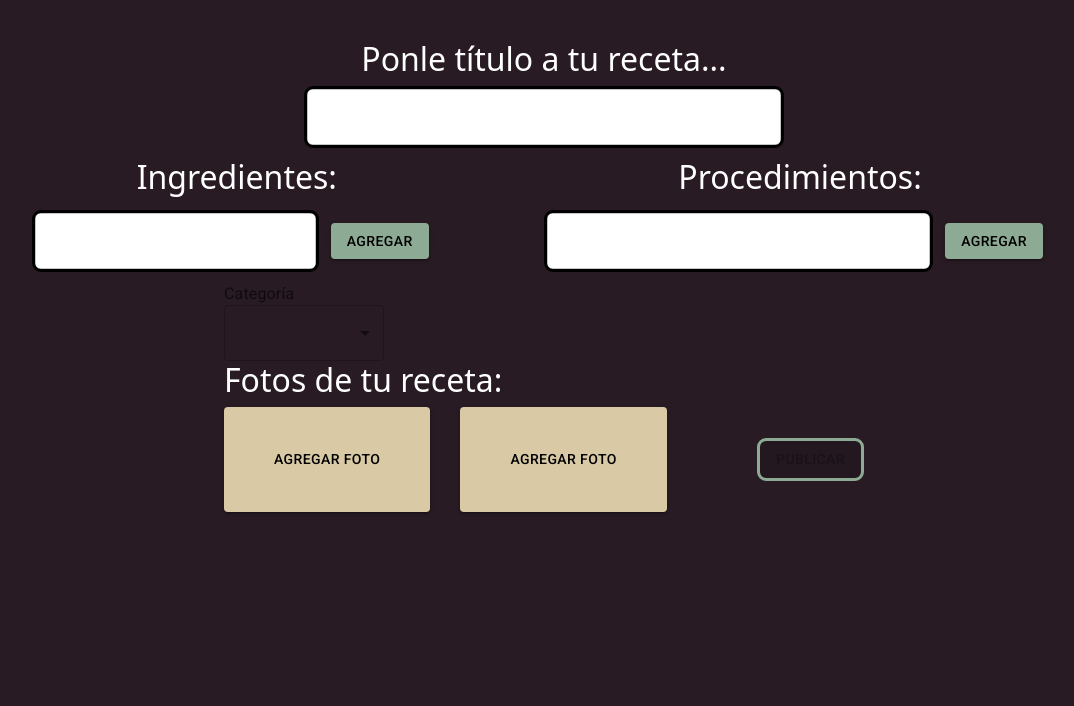
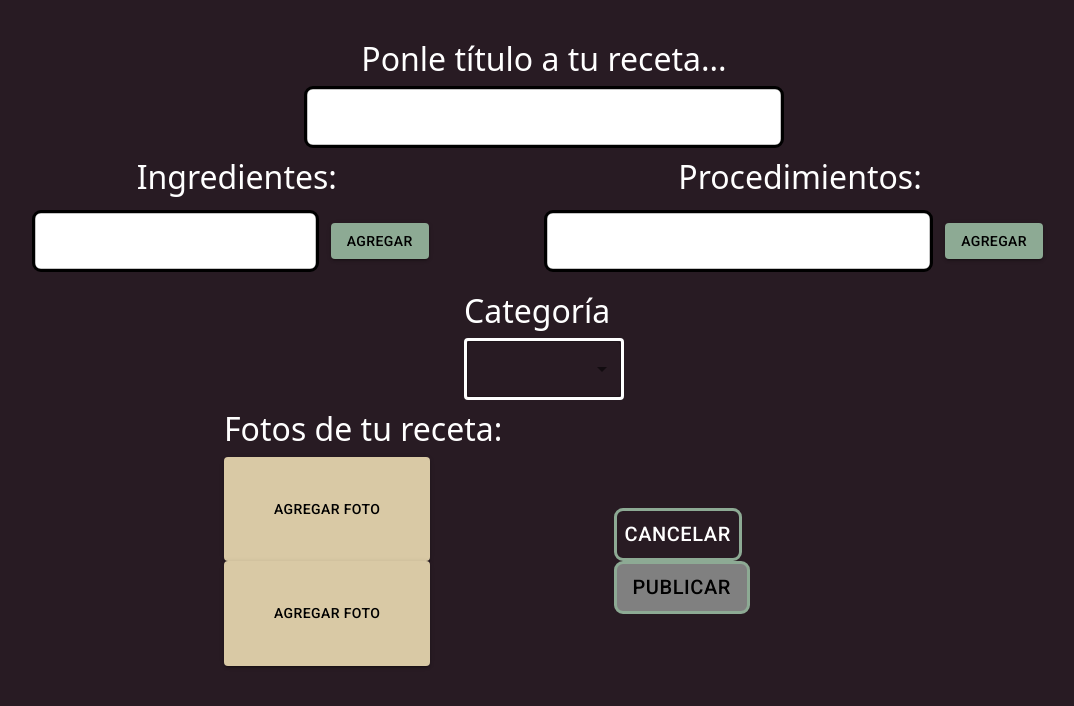
Before and after one commit to Gabicho258/compartiendo-sabores-react-tsx, a React (Create React App) app: page /createRecipe in a window 1280 px wide. Shown: the top 706 px of the page, without its empty margins (96-1170 px from the left). Built offline with nearby package versions, Linux system fonts and the light colour scheme.

Commit message:
Modificando estilo en la pagina de crear una receta

```diff
--- a/src/pages/CreateRecipe/CreateRecipe.tsx
+++ b/src/pages/CreateRecipe/CreateRecipe.tsx
@@ -192,9 +192,10 @@ export const CreateRecipe = () => {
             </div>
           </div>
         </div>
-        <div className="createRecipe__end">
-          <InputLabel id="select-label">Categoría</InputLabel>
+        <div className="createRecipe__category">
+          <h2 id="select-label">Categoría</h2>
             <Select
+              className="createRecipe__category-select"
               labelId="select-label"
               id="demo-simple-select"
               value={category}
@@ -208,6 +209,9 @@ export const CreateRecipe = () => {
                 </MenuItem>
               ))}
             </Select>
+        </div>
+        <div className="createRecipe__end">
+
           <h2>Fotos de tu receta:</h2>
           <div className="createRecipe__end-btn">
             <div className="createRecipe__end-btn-foto">
@@ -225,6 +229,14 @@ export const CreateRecipe = () => {
               </Button>
             </div>
             <div className="createRecipe__end-btn-post">
+              <Button
+                className="createRecipe__end-btn-post-c"
+                onClick={({}) =>{
+                  navigate(-1)
+                }}
+              >
+                Cancelar
+              </Button>
               <Button
                 variant="contained"
                 className="createRecipe__end-btn-post-b"
--- a/src/pages/CreateRecipe/_CreateRecipe.scss
+++ b/src/pages/CreateRecipe/_CreateRecipe.scss
@@ -1,6 +1,4 @@
-h2 {
-    color: white;
-}
+
 body{
 
     background-color: #281B23;
@@ -16,6 +14,9 @@ body{
 
         &-h {
             text-align: center;
+        }
+        h2{
+            color: white;
         }
 
         &-t {
@@ -34,6 +35,9 @@ body{
         width: 80%;
         justify-content: space-between;
         overflow: hidden;
+        h2{
+            color: white;
+        }
         &-ingredients {
             width: 40%;
             display: grid;
@@ -129,7 +133,20 @@ body{
             }
         }
     }
+    &__category{
+        h2{
+            color: white;
+        }
+        margin-top: 20px;
+        &-select {
+            border: 3px solid white; // Puedes ajustar el grosor y el color del borde según tus preferencias
+        }
+
+    }
     &__end{
+        h2{
+            color: white;
+        }
         margin-top: 10px;
         width: 50%;
         &-btn{
@@ -156,10 +173,27 @@ body{
                 }
             }
             &-post{
+                &-c{
+                   margin-right: 20px;
+                   border: 3px solid #8DAA94;
+                   border-radius: 9px;
+                   color: white;
+                   font-size: 20px;
+                }
+                &-c:hover{
+                    background-color: #8DAA94;
+                    color: white;
+                }
                 &-b{
+                    border-radius: 9px;
                     background-color: #281B23;
                     border: 3px solid #8DAA94;
-                    border-radius: 9px;
+                    font-size: 20px;
+                    &:disabled{
+                        background-color: grey;
+                        border: 3px solid #8DAA94;
+                        color: black;
+                   }
                 }
                 &-b:hover{
                     background-color: #8DAA94;
```
Lines whose indentation alone changed are shown as unchanged.
